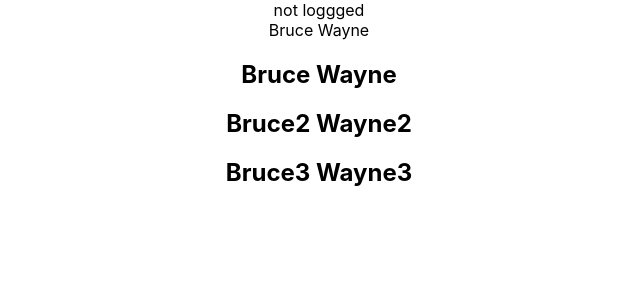
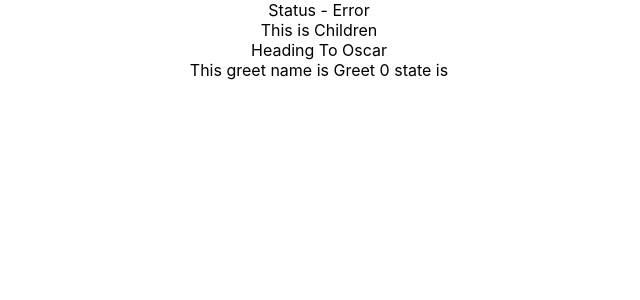
Before and after one commit to dkmqflx/react-with-typescript-codevolution, a React (Create React App) app: page / in a window 1280 px wide. Shown: the top 300 px of the page, without its empty margins (321-961 px from the left). Built offline with nearby package versions, Linux system fonts and the light colour scheme.

Commit message:
5 -  Advanced Props

```diff
--- a/src/App.tsx
+++ b/src/App.tsx
@@ -1,35 +1,22 @@
-import React from 'react';
+import './App.css';
+import { Status } from './components/Status';
+import { Heading } from './components/Heading';
+import { Oscar } from './components/Oscar';
 import { Greet } from './components/Greet';
-import './App.css';
-import { Person } from './components/Person';
-import { PersonList } from './components/PersonList';
 
 function App() {
-  const personName = {
-    first: 'Bruce',
-    last: 'Wayne',
-  };
-
-  const nameList = [
-    {
-      first: 'Bruce',
-      last: 'Wayne',
-    },
-    {
-      first: 'Bruce2',
-      last: 'Wayne2',
-    },
-    {
-      first: 'Bruce3',
-      last: 'Wayne3',
-    },
-  ];
-
   return (
     <div className="App">
-      <Greet name="dododo" messageCount={10} isLoggedIn={false}></Greet>
-      <Person name={personName}></Person>
-      <PersonList names={nameList}></PersonList>
+      <Status status="error"></Status>
+      {/* <Status status="add"></Status> , error 발생 */}
+
+      <Heading>This is Children</Heading>
+
+      <Oscar>
+        <Heading>Heading To Oscar</Heading>
+      </Oscar>
+
+      <Greet name="greet name" isLoggedIn={true}></Greet>
     </div>
   );
 }
--- a/src/components/Greet.tsx
+++ b/src/components/Greet.tsx
@@ -1,6 +1,6 @@
 type GreetProps = {
   name: string;
-  messageCount: number;
+  messageCount?: number;
   isLoggedIn: boolean;
 };
 
@@ -9,10 +9,11 @@ type GreetProps = {
 // props:string이 앙니라, 위처럼 타입을 정의해주어야 한다.
 
 export function Greet(props: GreetProps) {
+  const { messageCount = 0 } = props;
   return (
     <div>
       {props.isLoggedIn
-        ? ` This ${props.name} is Greet ${props.messageCount}
+        ? ` This ${props.name} is Greet ${messageCount}
       state is`
         : 'not loggged'}
     </div>
--- /dev/null
+++ b/src/components/Heading.tsx
@@ -0,0 +1,7 @@
+type HeadingProps = {
+  children: string;
+};
+
+export function Heading(props: HeadingProps) {
+  return <div>{props.children}</div>;
+}
--- /dev/null
+++ b/src/components/Oscar.tsx
@@ -0,0 +1,7 @@
+type OscarProps = {
+  children: React.ReactNode;
+};
+
+export function Oscar(props: OscarProps) {
+  return <div>{props.children}</div>;
+}
--- /dev/null
+++ b/src/components/Status.tsx
@@ -0,0 +1,16 @@
+type StatusProps = {
+  status: 'loading' | 'success' | 'error';
+};
+
+export function Status(props: StatusProps) {
+  let message;
+  if (props.status === 'loading') {
+    message = 'Loading';
+  } else if (props.status === 'success') {
+    message = 'Success';
+  } else if (props.status === 'error') {
+    message = 'Error';
+  }
+
+  return <div>Status - {message}</div>;
+}
```
